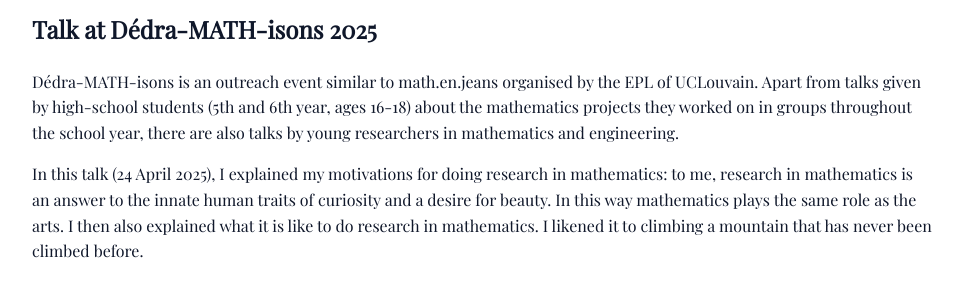
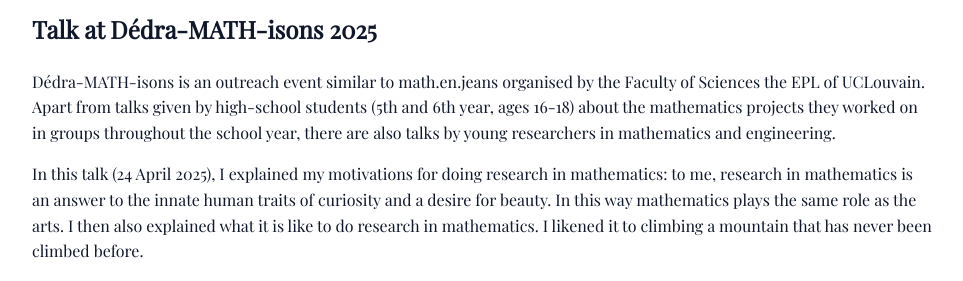
Before and after one commit to robynn-corveleyn/robynn-corveleyn.github.io, a Jekyll site: the page built from outreach/index.md, in a window 1280 px wide and 900 px high, scrolled down 1057 px, cut to the strip 207-488 px from the top of the window. Shown: the whole strip, without its empty margins (158-1121 px from the left). Built offline with Jekyll 4.4.1, drawn with Linux system fonts in a browser that asks for light colours.

Commit message:
Update index.md

```diff
--- a/outreach/index.md
+++ b/outreach/index.md
@@ -54,7 +54,7 @@
 
   <section style="margin-bottom:2rem;">
       <h2>Talk at Dédra-MATH-isons 2025</h2>
-      <p>Dédra-MATH-isons is an outreach event similar to math.en.jeans organised by the EPL of UCLouvain. Apart from talks given by high-school students (5th and 6th year, ages 16-18) about the mathematics projects they worked on in groups throughout the school year, there are also talks by young researchers in mathematics and engineering. </p>
+      <p>Dédra-MATH-isons is an outreach event similar to math.en.jeans organised by the Faculty of Sciences the EPL of UCLouvain. Apart from talks given by high-school students (5th and 6th year, ages 16-18) about the mathematics projects they worked on in groups throughout the school year, there are also talks by young researchers in mathematics and engineering. </p>
       <p> In this talk (24 April 2025), I explained my motivations for doing research in mathematics: to me, research in mathematics is an answer to the innate human traits of curiosity and a desire for beauty. In this way mathematics plays the same role as the arts. I then also explained what it is like to do research in mathematics. I likened it to climbing a mountain that has never been climbed before. </p>
       <a href="https://www.uclouvain.be/fr/facultes/epl/dedra-math-isons" target="_blank" rel="noopener">Event page</a>
 
```
